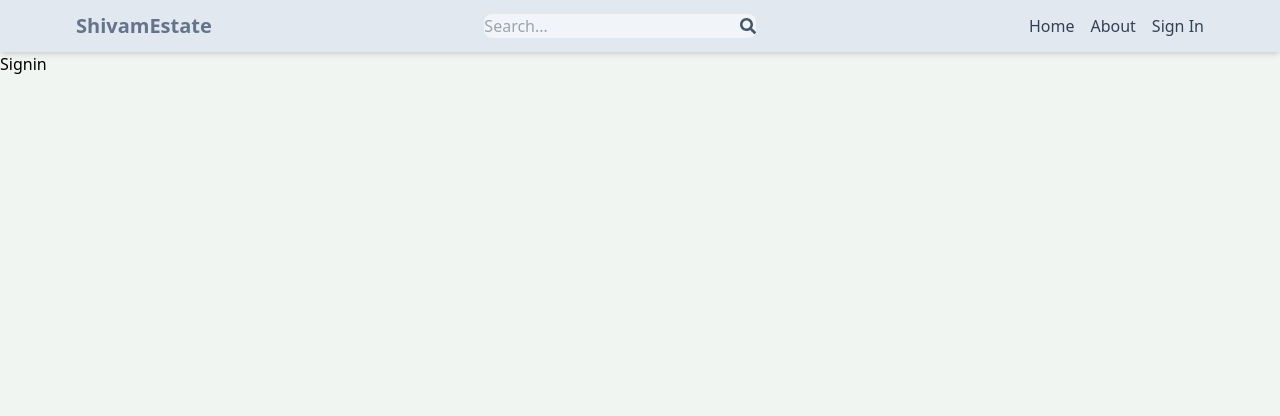
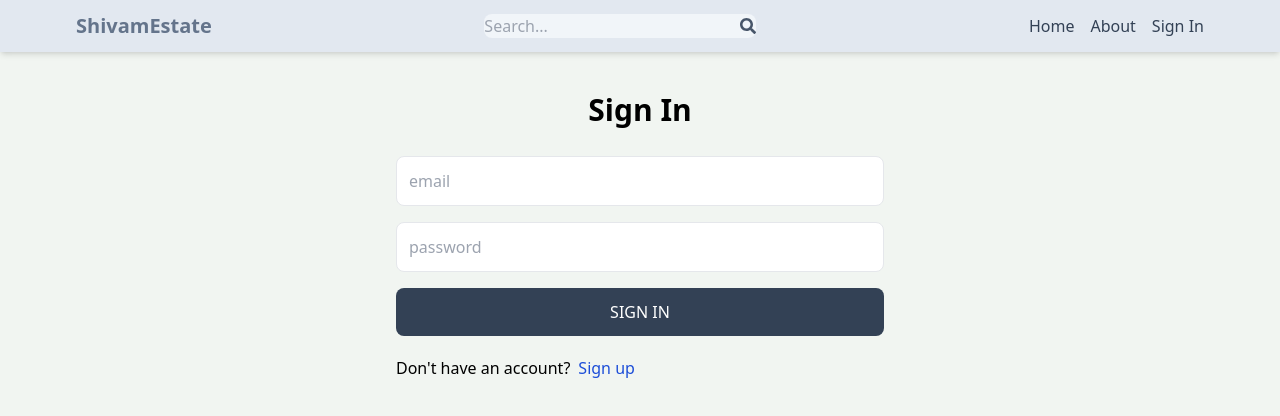
Before and after one commit to shivamk1075/RealEstateMERN, a React (Vite) app in the folder client/: page /signin in a window 1280 px wide. Shown: the top 416 px of the page. Built offline with nearby package versions, Linux system fonts and the light colour scheme.

Commit message:
complete sign in page functionality

```diff
--- a/client/src/pages/Signin.jsx
+++ b/client/src/pages/Signin.jsx
@@ -1,7 +1,62 @@
-import React from 'react'
+import {useState} from 'react';
+import {Link, useNavigate} from 'react-router-dom';
+
 
 export default function Signin() {
+  const [formData, setFormData] = useState({});
+  const [error, setError] = useState(null);
+  const [loading, setLoading] = useState(false);
+  const navigate = useNavigate();
+  const handleChange = (e) => {
+    setFormData({
+      ...formData,
+      [e.target.id]: e.target.value,
+    });
+  };
+  const handleSubmit = async (e) => {
+    e.preventDefault();
+    try {
+
+      setLoading(true);
+      const res = await fetch('/api/auth/signin',
+        {
+          method: 'POST',
+          headers: {
+            'Content-Type': 'application/json',
+          },
+          body: JSON.stringify(formData),
+        });
+        const data = await res.json();
+        console.log(data);
+        if(data.success === false) {
+          setLoading(false);
+          setError(data.message);
+          return ;
+        }
+        setLoading(false);
+        setError(null);
+        navigate('/');
+    } catch (error) {
+      setLoading(false);
+      setError(error.message);
+    }
+  }
+  // console.log(formData);
   return (
-    <div>Signin</div>
+    <div className='p-3 max-w-lg mx-auto'>
+      <h1 className='text-3xl text-center font-semibold my-7'>Sign In</h1>
+      <form onSubmit={handleSubmit} className='flex flex-col gap-4'>
+        <input type="email" placeholder='email' className='border p-3 rounded-lg' id='email' onChange={handleChange} />
+        <input type="password" placeholder='password' className='border p-3 rounded-lg' id='password' onChange={handleChange} />
+        <button disabled={loading} className='bg-slate-700 text-white p-3 rounded-lg uppercase hover:opacity-95 disabled:opacity-80'>{loading ? 'Loading...' : 'Sign In'}</button>
+      </form>
+      <div className='flex gap-2 mt-5'>
+        <p>Don't have an account? </p>
+        <Link to={"/signup"}>
+          <span className='text-blue-700'>Sign up</span>
+        </Link>
+      </div>
+      {error && <p className='text-red-500 mt-5'>{error}</p>}
+    </div>
   )
 }
```
